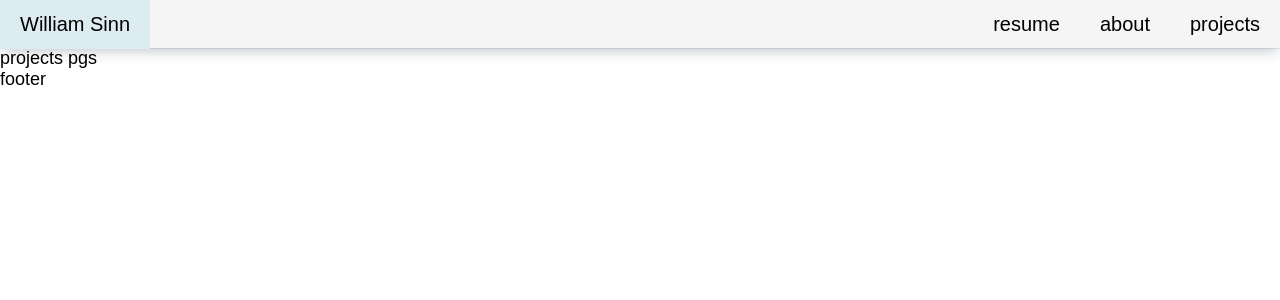
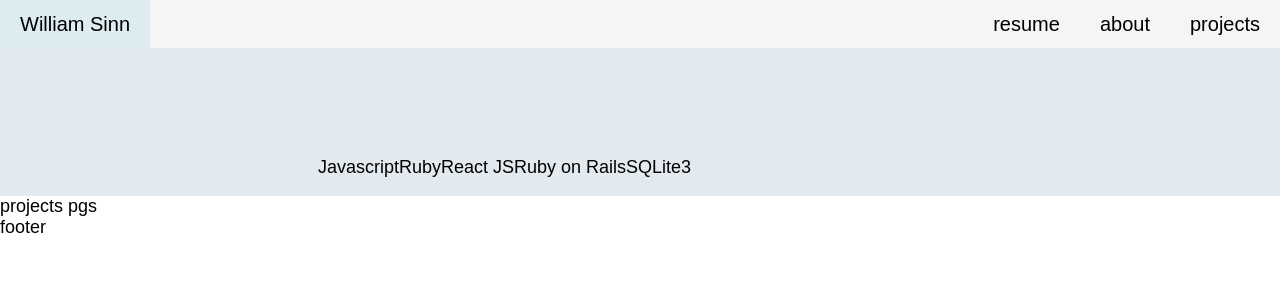
Before and after one commit to willsinn/ws-portfolio, a React (Create React App) app: page /projects in a window 1280 px wide. Shown: the top 300 px of the page. Built offline with nearby package versions, Linux system fonts and the light colour scheme; the HTML template or start-up script is replaced by a standard one.

Commit message:
add arr export to static, add render method & elem layout to top

```diff
--- a/src/App.css
+++ b/src/App.css
@@ -3,13 +3,13 @@ body {
   font-size: 18px;
   color: #000;
 }
-/* ul {
+ul {
   display: flex;
 }
 li {
   list-style: none;
   text-decoration: none;
-} */
+}
 .app {
   height: 100%;
   width: 100%;
@@ -39,10 +39,10 @@ li {
   text-decoration: none;
   color: #000;
 }
-.abt-top {
+.row-1 {
   background-color: #e3eaef;
 }
-.abt-bottom {
+.row-2 {
   max-width: 36em;
 }
 .pg-section {
--- a/src/components/AboutPage.js
+++ b/src/components/AboutPage.js
@@ -1,10 +1,10 @@
 import React from "react";
-import { abtBrand, abtSummary } from "../utils/txt";
+import { abtBrand, abtSummary } from "../utils/static";
 
 const AboutPage = () => {
   return (
     <div className="about">
-      <div className="abt-top pg-section">
+      <div className="row-1 pg-section">
         <div className="picture-cont">
           <div className="picture-img"></div>
         </div>
@@ -14,7 +14,7 @@ const AboutPage = () => {
       </div>
 
       <div className="pg-section">
-        <div className="abt-bottom horz-wrap">
+        <div className="row-2 horz-wrap">
           <div className="summary-cont">
             <p className="summary-text">{abtSummary()}</p>
           </div>
--- a/src/components/ProjectsPage.js
+++ b/src/components/ProjectsPage.js
@@ -1,7 +1,28 @@
 import React from "react";
+import { stackList } from "../utils/static";
 
 const ProjectsPage = () => {
-  return <div className="projects">projects pgs</div>;
+  const renderSkills = () => {
+    const skills = stackList();
+    if (skills && skills.length > 0) {
+      return skills.map((skill) => (
+        <li key={`${skill.name}-id`}>
+          <div className="stack-list-item">{skill.name}</div>
+        </li>
+      ));
+    }
+  };
+  return (
+    <div className="projects">
+      <div className="row-1 pg-section">
+        <div className="tech-skills-cont">
+          <ul className="stack-list">{renderSkills()}</ul>
+        </div>
+        <div className="slogan-cont"></div>
+      </div>
+      projects pgs
+    </div>
+  );
 };
 
 export default ProjectsPage;
--- a/src/utils/txt.js
+++ b/src/utils/static.js
@@ -1,9 +1,20 @@
 export const abtBrand = () => {
-  const brand = "Short slogan, brand.";
-  return brand;
+  const txt = "Short slogan, brand.";
+  return txt;
 };
+
 export const abtSummary = () => {
-  const summary =
+  const txt =
     "It is a long established fact that a reader will be distracted by the readable content of a page when looking at its layout. The point of using Lorem Ipsum is that it has a more-or-less normal distribution of letters, as opposed to using 'Content here, content here', making it look like readable English.";
-  return summary;
+  return txt;
 };
+export const stackList = () => {
+  const arr = [
+    { name: "Javascript" },
+    { name: "Ruby" },
+    { name: "React JS" },
+    { name: "Ruby on Rails" },
+    { name: "SQLite3" },
+  ];
+  return arr;
+};
```
